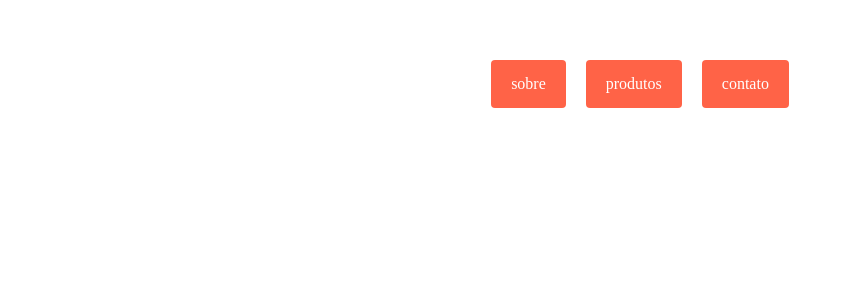
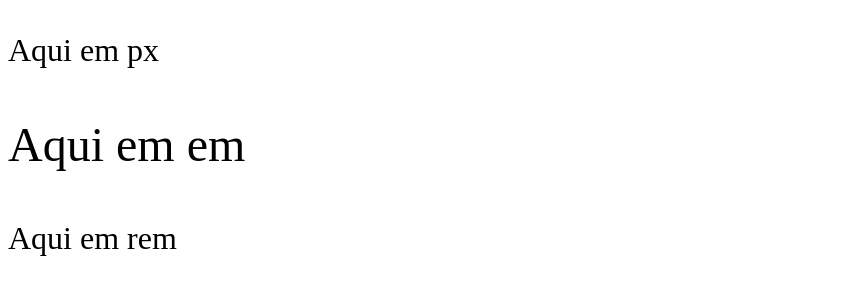
Before and after one commit to ViniciosF/Origamid---HTML-CSS-E-JS, a plain HTML site: page index.html in a window 1280 px wide. Shown: the whole page, without its empty margins (0-844 px from the left). Drawn offline with Linux system fonts and the light colour scheme.

Commit message:
aprendendo sobre unidades px em rem

```diff
--- a/index.html
+++ b/index.html
@@ -12,13 +12,17 @@
 
 <body>
 
-    <nav>
-        <ul>
-            <li> <a href="/">sobre</a></li>
-            <li> <a href="/">produtos</a></li>
-            <li> <a href="/">contato</a></li>
-        </ul>
-    </nav>
+    <div>
+        <p class="px">Aqui em px</p>
+      </div>
+
+      <div>
+        <p class="em">Aqui em em</p>
+      </div>
+
+      <div>
+        <p class="rem">Aqui em rem</p>
+      </div>
 
 </body>
 </html>
--- a/style.css
+++ b/style.css
@@ -1,23 +1,15 @@
+div {
+    font-size: 150%;
+  }
 
-body{
+  .px {
+    font-size: 32px;
+  }
 
-}
-ul{
-    display: flex;
-    margin: 0px;
-    padding: 0px;
-    gap: 20px;
-    flex-wrap: wrap;
-    list-style: none;
-    justify-content: center;
-    margin-top: 60px;
-}
+  .em {
+    font-size: 2em;
+  }
 
-a{
-    text-decoration: none;
-    color: white;
-    display: block;
-    padding: 15px 20px;
-    background: tomato;
-    border-radius: 4px;
-}
+  .rem {
+    font-size: 2rem;
+  }
```
